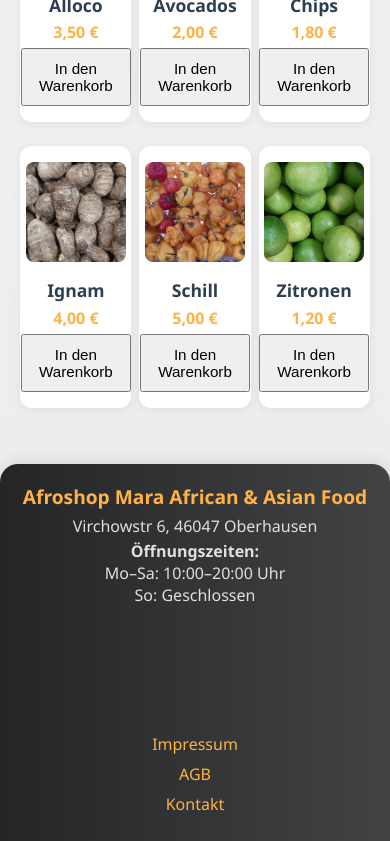
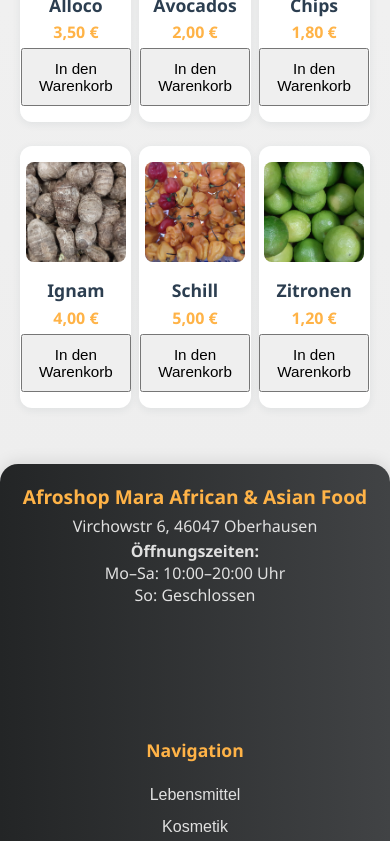
Before and after one commit to Ydi5291/afroshop-mara, a React (Create React App) app: page / in a window 390 px wide. Shown: the part 1156-1997 px from the top of the page. Built offline with nearby package versions, Linux system fonts and the light colour scheme.

Commit message:
Add navigation links to footer with responsive design

```diff
--- a/src/App.js
+++ b/src/App.js
@@ -194,7 +194,7 @@ function App() {
           <span style={{ margin: 8, fontSize: "0.9rem" }}>Chat mit Mara</span>
         </a>
       </div>
-      <Footer />
+      <Footer onNav={setPage} />
     </div>
   );
 }
--- a/src/Components/Footer.jsx
+++ b/src/Components/Footer.jsx
@@ -6,7 +6,7 @@ import tiktokIcon from '../images/SocialNetwork/tiktok.png';
 import twitterIcon from '../images/SocialNetwork/twitter.png';
 import youtubeIcon from '../images/SocialNetwork/youtube.png';
 
-function Footer() {
+function Footer({ onNav }) {
   return (
     <footer className="App-footer">
       <div className="footer-main">
@@ -15,12 +15,26 @@ function Footer() {
           <p>Virchowstr 6, 46047 Oberhausen</p>
           <p><b>Öffnungszeiten:</b><br/>Mo–Sa: 10:00–20:00 Uhr<br/>So: Geschlossen</p>
         </div>
+
+        <div className="footer-navigation">
+          <h4 style={{color: '#ffb347', marginBottom: '0.8rem', fontSize: '1.1rem'}}>Navigation</h4>
+          <button onClick={() => onNav && onNav('Lebensmittel')} className="footer-nav-btn">Lebensmittel</button>
+          <button onClick={() => onNav && onNav('Kosmetik')} className="footer-nav-btn">Kosmetik</button>
+          <button onClick={() => onNav && onNav('Drinks')} className="footer-nav-btn">Drinks</button>
+          <button onClick={() => onNav && onNav('Sonstiges')} className="footer-nav-btn">Sonstiges</button>
+        </div>
+
         <div className="footer-links">
+          <h4 style={{color: '#ffb347', marginBottom: '0.8rem', fontSize: '1.1rem'}}>Service</h4>
+          <button onClick={() => onNav && onNav('Ueberuns')} className="footer-nav-btn">Über uns</button>
+          <button onClick={() => onNav && onNav('Kontakt')} className="footer-nav-btn">Kontakt</button>
           <a href="#Impressum">Impressum</a>
           <a href="#AGB">AGB</a>
-          <a href="#Kontakt">Kontakt</a>
         </div>
+
         <div className="footer-social">
+          <h4 style={{color: '#ffb347', marginBottom: '0.8rem', fontSize: '1.1rem'}}>Folgen Sie uns</h4>
+          <div style={{display: 'flex', gap: '12px', flexWrap: 'wrap', justifyContent: 'center'}}>
             <a href="https://www.facebook.com/" target="_blank" rel="noopener noreferrer">
               <img src={facebookIcon} alt="Facebook" />
             </a>
@@ -41,6 +55,7 @@ function Footer() {
             </a>
           </div>
         </div>
+      </div>
       <div className="footer-bottom">
         <p>&copy; {new Date().getFullYear()} Afro Shop Mara. Alle Rechte vorbehalten.</p>
       </div>
--- a/src/Styles/Footer.css
+++ b/src/Styles/Footer.css
@@ -37,6 +37,32 @@
   margin: 0.2rem 0;
   font-size: 1rem;
   color: #e0e0e0;
+}
+
+.footer-navigation {
+  flex: 1 1 150px;
+  display: flex;
+  flex-direction: column;
+  gap: 0.5rem;
+  align-items: center;
+  justify-content: flex-start;
+  min-width: 120px;
+}
+
+.footer-nav-btn {
+  background: none;
+  border: none;
+  color: #e0e0e0;
+  text-decoration: none;
+  font-weight: 400;
+  font-size: 1rem;
+  cursor: pointer;
+  transition: color 0.2s;
+  padding: 0.2rem 0;
+}
+
+.footer-nav-btn:hover {
+  color: #ffb347;
 }
 
 .footer-links {
@@ -117,7 +143,7 @@
     gap: 1.2rem;
     padding: 0 0.5rem;
   }
-  .footer-info, .footer-links, .footer-social {
+  .footer-info, .footer-navigation, .footer-links, .footer-social {
     text-align: center;
     align-items: center;
     justify-content: center;
```
Lines whose indentation alone changed are shown as unchanged.
